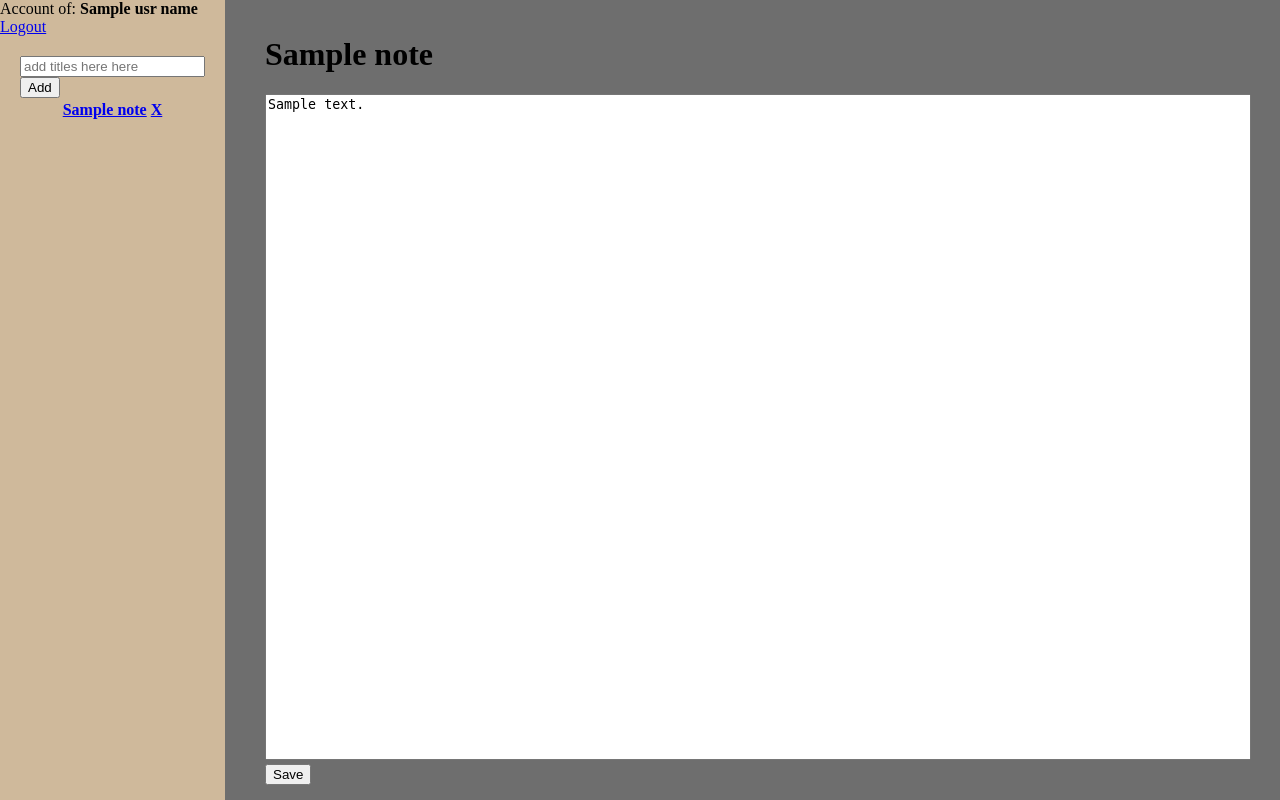
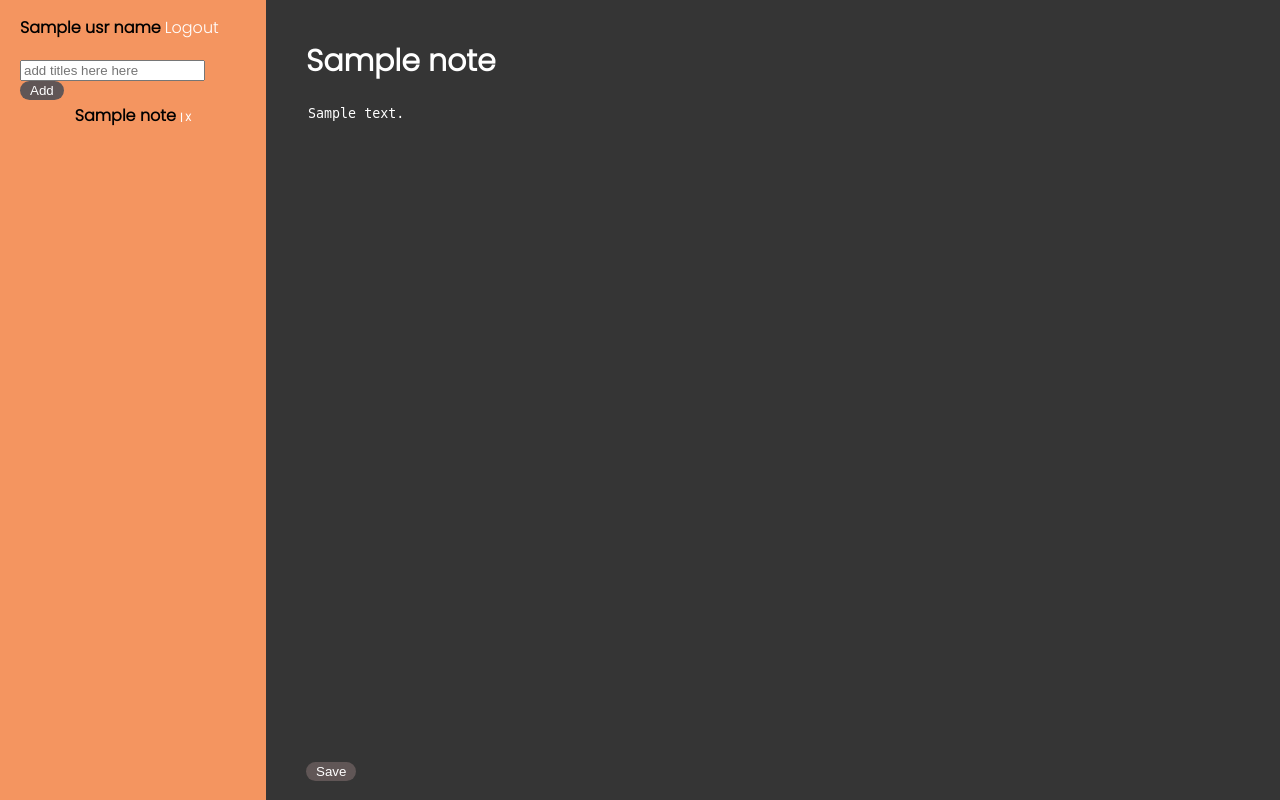
Before and after one commit to Glenardd/write_up, a Flask app: template templates/response.html in a window 1280 px wide. Run offline with Flask 3, Linux system fonts and the light colour scheme; tables that the repository leaves empty hold one stand-in row (values such as "Sample post"); the template is opened without the code that fills it: values that come from a table or form of the project are taken from there, most other values are stand-ins (such as "Sample title", 1, 10 or a date in 2020); lists and menus that the app fills with data are empty.

Commit message:
GUI notes improved

```diff
--- a/static/css/styles.css
+++ b/static/css/styles.css
@@ -15,7 +15,7 @@
     display: flex;
     flex-direction: row;
 
-    background-color: rgb(110, 110, 110);
+    background-color:#353535;
 
     height: 100vh;
     width: 100vw;
@@ -28,14 +28,9 @@
 #titles-for{
     width: 30px;
 }
-.notes-list{
-    display: flex;
-    flex-direction: column;
-    justify-content: center;
-    align-items: center;
-}
+
 .box-1{
-    background-color: rgb(207, 185, 155);
+    background-color: #f49560;
 }
 
 
@@ -49,9 +44,17 @@
 textarea{
     resize: none;
 
-    width:  calc(100vw - 300px);      /* calc and viewport to the rescue */
-    height: calc(100vh - 140px);
+    background-color: #353535;
+
+    border-style: none;
+    outline: none;
+
+    color: white;
+
+    width:  calc(100vw - 350px);      /* calc and viewport to the rescue */
+    height: calc(100vh - 150px);
 }
+
 
 #spacer-1{
     border: 1px black hidden;
@@ -148,6 +151,75 @@
     border-style: none;
 }
 
+/* accounts name */
+#warning{
+    font-family: 'Poppins', sans-serif;
+}
+
+#account-name{
+    font-family: 'Poppins', sans-serif;
+}
+
+#logout{
+    text-decoration: none;
+    color: white;
+    font-family: 'Poppins', sans-serif;
+}
+
+.username-display{
+    margin-top: 15px;
+    margin-left: 20px;
+}
+
+
+/* notes */
+#title-notes{
+    color: white;
+    font-family: 'Poppins', sans-serif;
+    font-size: 30px;
+}
+
+.notes-list{
+    display: flex;
+    flex-direction: column;
+    justify-content: center;
+    align-items: center;
+}
+
+#notes-name{
+    font-family: 'Poppins', sans-serif;
+    color: black;
+    text-decoration: none;
+}
+
+#notes-name:hover, #delete-btn:hover{
+    color: #995c3c;
+}
+
+#notes-name:active, #notes-name:focus { background: aqua; }
+
+
+#delete-btn{
+    text-decoration: none;
+    font-family: 'Poppins', sans-serif;
+    color: white;
+
+    font-size: 10px;
+}
+
+#small-btn{
+    border-radius: 20px;
+    border-style: none;
+    background-color: #605656;
+    color: white;
+    padding: 2px 10px 2px;
+}
+
+#small-btn:hover{
+    background-color: #211d1d;
+}
+
+
 
 .admin-wrapper{
     display: flex;
--- a/templates/response.html
+++ b/templates/response.html
@@ -8,22 +8,22 @@
 <div class="wrapper">
     <!-- <button id="show-panel"><<</button> -->
     <div class="box-1" id="panel">
-        <header>
-            Account of: <b>{{ usr_name }}</b>
+        <header class="username-display">
+            <b id="account-name">{{ usr_name }}</b>
             <a id="logout" href="/logout">Logout</a>
         </header>
         <div class="form-1">
             <form action="/add" method="POST" id="form-group">
                 <input type="text" name="titles" id="titles-form" placeholder="add titles here here">
-                <input type="submit" id="add-btn" value="Add">
+                <input type="submit" id="small-btn" value="Add">
                 <br/>
             </form>
             <table class="notes-list">
                 {% for notes in Notes %}
                 <tr>
                     <th>
-                        <a href='/{{ notes.id }}'>{{ notes.title }}</a>
-                        <a id="delete-btn" href="/delete/{{ notes.id }}">X</a>
+                        <a id="notes-name" href='/{{ notes.id }}'>{{ notes.title }}</a>
+                        <a id="delete-btn" href="/delete/{{ notes.id }}">| X</a>
                     </th>
                 </tr>
                 {% endfor %}
@@ -37,7 +37,7 @@
                 <h1 id="title-notes">{{ notes_open.title }}</h1>
                 <textarea placeholder="Type here..." name="text-content" id="text-content">{{ notes_open.content }}</textarea>
                 <br>
-                <input id="save-btn" type="submit" name="Save-data" value="Save">
+                <input type="submit" id="small-btn" name="Save-data" value="Save">
             </form>
         </div>
     </div>
```
Also changed, not shown: templates/index.html (+6 -6 lines).
